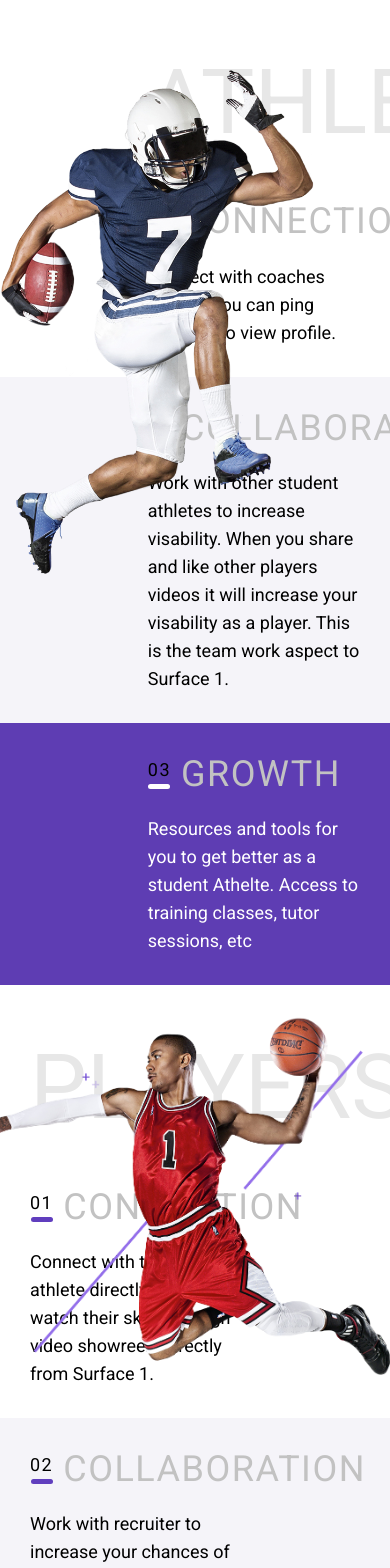
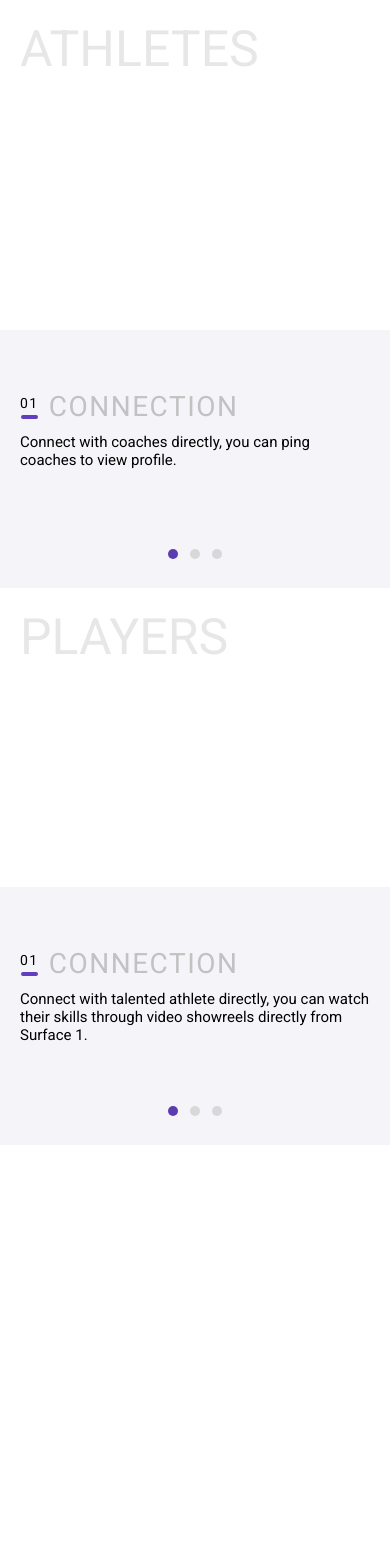
Before and after one commit to beam36/zeus-test, a React (Vite) app: page / in a window 390 px wide. Shown: the top 1568 px of the page. After the commit the page ends 1145 px from the top, so only its background shows below. Built offline with nearby package versions, Linux system fonts and the light colour scheme.

Commit message:
complete text mobile

```diff
--- a/package.json
+++ b/package.json
@@ -12,7 +12,8 @@
   "dependencies": {
     "react": "^18.2.0",
     "react-dom": "^18.2.0",
-    "styled-components": "^6.1.8"
+    "styled-components": "^6.1.8",
+    "swiper": "^11.0.6"
   },
   "devDependencies": {
     "@types/react": "^18.2.43",
--- a/src/App.tsx
+++ b/src/App.tsx
@@ -4,12 +4,8 @@ import athletesImageDesktop from './assets/athletes-desktop.png';
 import playersImageDesktop from './assets/players-desktop.png';
 import athletesImageTablet from './assets/athletes-tablet.png';
 import playersImageTablet from './assets/players-tablet.png';
-
-const QUERIES = {
-  tabletOnly: '(max-width: 1200px) and (min-width: 768px)',
-  tabletAndSmaller: '(max-width: 1200px)',
-  mobileAndSmaller: '(max-width: 768px)',
-};
+import Carousel from './components/Carousel';
+import { ATHLETES_ITEMS, PLAYERS_ITEMS, QUERIES } from './constant';
 
 const Section = styled.section`
   position: relative;
@@ -36,6 +32,10 @@ const AthletesImage = styled.picture`
     top: 70px;
     left: 0;
   }
+
+  @media (${QUERIES.mobileAndSmaller}) {
+    display: none;
+  }
 `;
 
 const PlayersImage = styled.picture`
@@ -58,6 +58,10 @@ const PlayersImage = styled.picture`
     right: 0;
     width: 437px;
   }
+
+  @media (${QUERIES.mobileAndSmaller}) {
+    display: none;
+  }
 `;
 
 const Heading = styled.h1<{ side: 'left' | 'right' }>`
@@ -73,6 +77,20 @@ const Heading = styled.h1<{ side: 'left' | 'right' }>`
     padding-top: 50px;
     padding-left: ${(props) => (props.side === 'left' ? '30px' : '37.89%')};
     margin-bottom: 15px;
+  }
+
+  @media (${QUERIES.mobileAndSmaller}) {
+    font-size: 50px;
+    line-height: 59px;
+    padding-top: 20px;
+    padding-left: 20px;
+    margin-bottom: 0;
+  }
+`;
+
+const DesktopItems = styled.ol`
+  @media (${QUERIES.mobileAndSmaller}) {
+    display: none;
   }
 `;
 
@@ -102,12 +120,27 @@ const Text = styled.p<{ color?: 'white'; side: 'left' | 'right' }>`
   }
 `;
 
+const MobileItems = styled.div`
+  display: none;
+  @media (${QUERIES.mobileAndSmaller}) {
+    display: revert;
+  }
+`;
+
+const MobileAthletesImagePlaceholder = styled.div`
+  height: 251px;
+`;
+
+const MobilePlayersImagePlaceholder = styled.div`
+  height: 220px;
+`;
+
 function App() {
   return (
     <>
       <Section>
         <Heading side="right">ATHLETES</Heading>
-        <ol>
+        <DesktopItems>
           <Item side="right">
             <ItemHeading number="01">CONNECTION</ItemHeading>
             <Text side="right">
@@ -132,7 +165,11 @@ function App() {
               Access to training classes, tutor sessions, etc
             </Text>
           </Item>
-        </ol>
+        </DesktopItems>
+        <MobileItems>
+          <MobileAthletesImagePlaceholder />
+          <Carousel items={ATHLETES_ITEMS} />
+        </MobileItems>
         <AthletesImage>
           <source media={QUERIES.tabletOnly} srcSet={athletesImageTablet} />
           <img src={athletesImageDesktop} />
@@ -140,7 +177,7 @@ function App() {
       </Section>
       <Section>
         <Heading side="left">PLAYERS</Heading>
-        <ol>
+        <DesktopItems>
           <Item side="left">
             <ItemHeading number="01">CONNECTION</ItemHeading>
             <Text side="left">
@@ -171,7 +208,11 @@ function App() {
             <source media={QUERIES.tabletOnly} srcSet={playersImageTablet} />
             <img src={playersImageDesktop} />
           </PlayersImage>
-        </ol>
+        </DesktopItems>
+        <MobileItems>
+          <MobilePlayersImagePlaceholder />
+          <Carousel items={PLAYERS_ITEMS} />
+        </MobileItems>
       </Section>
     </>
   );
--- /dev/null
+++ b/src/components/Carousel.tsx
@@ -0,0 +1,54 @@
+import styled from 'styled-components';
+import { Swiper, SwiperSlide } from 'swiper/react';
+import 'swiper/css';
+import 'swiper/css/pagination';
+import { Pagination } from 'swiper/modules';
+import ItemHeading from './ItemHeading';
+
+const Wrapper = styled.div`
+  --swiper-pagination-bullet-inactive-color: #d8d8d8;
+  --swiper-pagination-bullet-inactive-opacity: 1;
+  --swiper-pagination-bullet-size: 10px;
+  --swiper-pagination-color: #5c3caf;
+  --swiper-pagination-bullet-horizontal-gap: 6px;
+  --swiper-pagination-bottom: 25px;
+  background-color: #f5f4f9;
+`;
+
+const SlideWrapper = styled.div`
+  background-color: #f5f4f9;
+  padding: 60px 20px 25px 20px;
+  min-height: 258px;
+`;
+
+const Text = styled.p`
+  font-size: 15px;
+  line-height: 18px;
+`;
+
+type Props = {
+  items: {
+    number: string;
+    heading: string;
+    text: string;
+  }[];
+};
+
+function Carousel(props: Props) {
+  return (
+    <Wrapper>
+      <Swiper pagination={true} modules={[Pagination]}>
+        {props.items.map((item) => (
+          <SwiperSlide>
+            <SlideWrapper key={item.number}>
+              <ItemHeading number={item.number}>{item.heading}</ItemHeading>
+              <Text>{item.text}</Text>
+            </SlideWrapper>
+          </SwiperSlide>
+        ))}
+      </Swiper>
+    </Wrapper>
+  );
+}
+
+export default Carousel;
--- a/src/components/ItemHeading.tsx
+++ b/src/components/ItemHeading.tsx
@@ -1,8 +1,12 @@
 import styled from 'styled-components';
+import { QUERIES } from '../constant';
 
 const Wrapper = styled.div`
   display: flex;
   margin-bottom: 20px;
+  @media (${QUERIES.mobileAndSmaller}) {
+    margin-bottom: 10px;
+  }
 `;
 
 const HeadingNumberWrapper = styled.div`
@@ -20,6 +24,11 @@ const HeadingNumber = styled.h2<{ color?: 'purple' }>`
   letter-spacing: 1.5px;
   margin-bottom: 4px;
   color: ${(props) => (props.color === 'purple' ? '#8f6be8' : '#000000')};
+
+  @media (${QUERIES.mobileAndSmaller}) {
+    font-size: 14px;
+    line-height: 16px;
+  }
 `;
 
 const Underline = styled.div<{ color?: 'white' }>`
@@ -27,6 +36,11 @@ const Underline = styled.div<{ color?: 'white' }>`
   height: 5px;
   background-color: ${(props) => props.color || '#603ebe'};
   border-radius: 2.5px;
+
+  @media (${QUERIES.mobileAndSmaller}) {
+    width: 17.75px;
+    height: 4px;
+  }
 `;
 
 const HeadingText = styled.h2`
@@ -35,6 +49,11 @@ const HeadingText = styled.h2`
   font-weight: 400;
   line-height: 42.19px;
   letter-spacing: 1.5px;
+
+  @media (${QUERIES.mobileAndSmaller}) {
+    font-size: 28px;
+    line-height: 33px;
+  }
 `;
 
 type Props = {
--- /dev/null
+++ b/src/constant.ts
@@ -0,0 +1,43 @@
+const QUERIES = {
+  tabletOnly: '(max-width: 1200px) and (min-width: 768px)',
+  tabletAndSmaller: '(max-width: 1200px)',
+  mobileAndSmaller: '(max-width: 768px)',
+};
+
+const ATHLETES_ITEMS = [
+  {
+    number: '01',
+    heading: 'CONNECTION',
+    text: 'Connect with coaches directly, you can ping coaches to view profile.',
+  },
+  {
+    number: '02',
+    heading: 'COLLABORATION',
+    text: 'Work with other student athletes to increase visability. When you share and like other players videos it will increase your visability as a player. This is the team work aspect to Surface 1.',
+  },
+  {
+    number: '03',
+    heading: 'GROWTH',
+    text: 'Resources and tools for you to get better as a student Athelte. Access to training classes, tutor sessions, etc',
+  },
+];
+
+const PLAYERS_ITEMS = [
+  {
+    number: '01',
+    heading: 'CONNECTION',
+    text: 'Connect with talented athlete directly, you can watch their skills through video showreels directly from Surface 1.',
+  },
+  {
+    number: '02',
+    heading: 'COLLABORATION',
+    text: 'Work with recruiter to increase your chances of finding talented athlete.',
+  },
+  {
+    number: '03',
+    heading: 'GROWTH',
+    text: 'Save your time, recruit proper athlets for your team.',
+  },
+];
+
+export { QUERIES, ATHLETES_ITEMS, PLAYERS_ITEMS };
```
Also changed, not shown: 1 other file (tests, documents, lock files or other folders).
